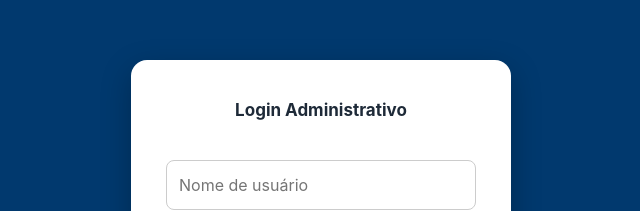
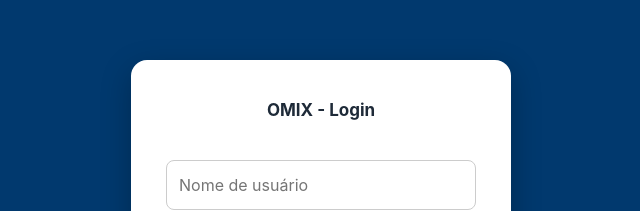
Before and after one commit to GelsonK/omix_frente, a plain HTML site: page add.html in a window 1280 px wide. Shown: the part 176-387 px from the top of the page, without its empty margins (319-959 px from the left). Drawn offline with Linux system fonts and the light colour scheme.

Commit message:
troca de titulo

```diff
--- a/add.html
+++ b/add.html
@@ -109,7 +109,7 @@
 <body>
 
   <div class="login-container">
-    <h2>Login Administrativo</h2>
+    <h2>OMIX - Login</h2>
     <div class="erro" id="mensagemErro"></div>
     <input type="text" id="nome" placeholder="Nome de usuário" />
     <input type="password" id="senha" placeholder="Senha" />
```
